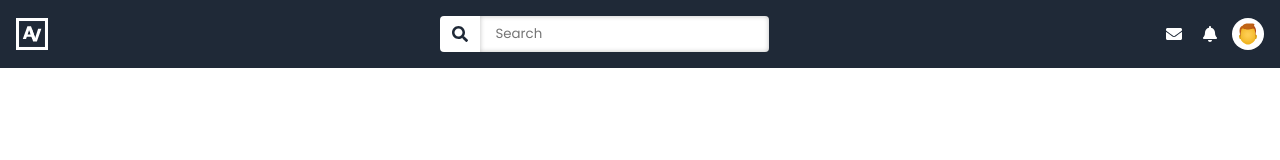
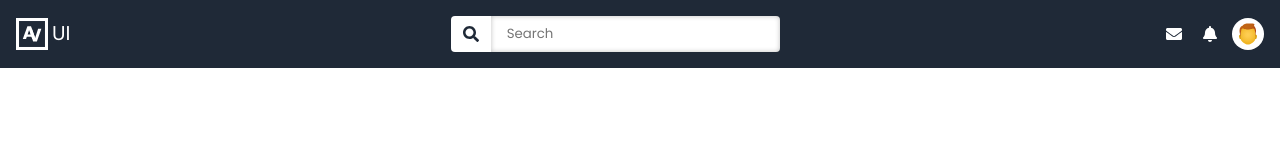
Before and after one commit to VargaAaron-FS/Varga_Aaron_Dev2501, a React (Create React App) app: page / in a window 1280 px wide. Shown: the top 160 px of the page. Built offline with nearby package versions, Linux system fonts and the light colour scheme; the HTML template or start-up script is replaced by a standard one.

Commit message:
styling updates

```diff
--- a/src/App.js
+++ b/src/App.js
@@ -11,7 +11,6 @@ import MyHeader from "./components/MyHeader";
 
 // React icons
 // https://react-icons.github.io/react-icons/#/
-// import { Fa500Px, FaAirbnb, FaApple } from "react-icons/fa";
 
 class App extends Component {
   render() {
--- a/src/components/MyHeader.js
+++ b/src/components/MyHeader.js
@@ -22,7 +22,7 @@ const MyHeader = (props) => {
         </div>
         {/* Need a search feature */}
         <div style={styles.searchContainer}>
-          <span style={styles.inputIcon}>
+          <span className="inputIconBtn" style={styles.inputIcon}>
             <FaSearch />
           </span>
           <input
@@ -66,6 +66,8 @@ const styles = {
   logo: {
     margin: "0",
     padding: "0",
+    display: "flex",
+    alignItems: "center",
   },
   searchContainer: {
     display: "flex",
--- a/src/components/MyLogo.js
+++ b/src/components/MyLogo.js
@@ -3,7 +3,10 @@ import React from "react";
 // Dummy Component
 const MyLogo = (props) => {
   return (
-    <img src={props.LogoIcon} alt={props.LogoIcon} style={styles.myLogo} />
+    <div style={styles.myLogo}>
+      <img src={props.LogoIcon} alt={props.LogoIcon} />
+      <span style={styles.logoText}>UI</span>
+    </div>
   );
 };
 
@@ -15,4 +18,10 @@ const styles = {
     cursor: "pointer",
     display: "flex",
   },
+  logoText: {
+    color: "white",
+    fontWeight: "400",
+    fontSize: "1.25rem",
+    marginLeft: ".25rem",
+  },
 };
--- a/src/index.js
+++ b/src/index.js
@@ -1,15 +1,26 @@
-import React from 'react';
-import ReactDOM from 'react-dom';
-import './index.css';
-import App from './App';
-import reportWebVitals from './reportWebVitals';
+import React from "react";
+import ReactDOM from "react-dom";
+import "./index.css";
+import App from "./App";
+import reportWebVitals from "./reportWebVitals";
 
 ReactDOM.render(
   <React.StrictMode>
     <App />
   </React.StrictMode>,
-  document.getElementById('root')
+  document.getElementById("root")
 );
+
+// inputIcon hover
+let inputIconHover = document.querySelector(".inputIconBtn");
+
+inputIconHover.addEventListener("mouseenter", function (event) {
+  event.target.style.backgroundColor = "#eee";
+});
+
+inputIconHover.addEventListener("mouseleave", function (event) {
+  event.target.style.backgroundColor = "#fff";
+});
 
 // If you want to start measuring performance in your app, pass a function
 // to log results (for example: reportWebVitals(console.log))
```
